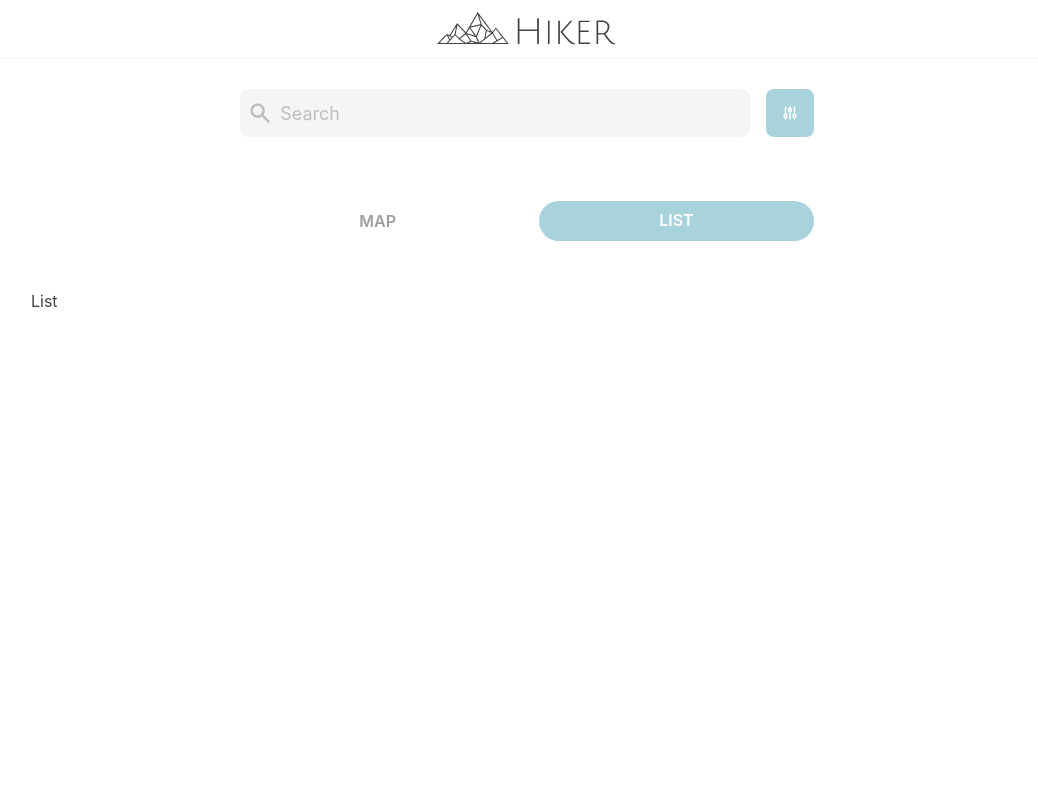
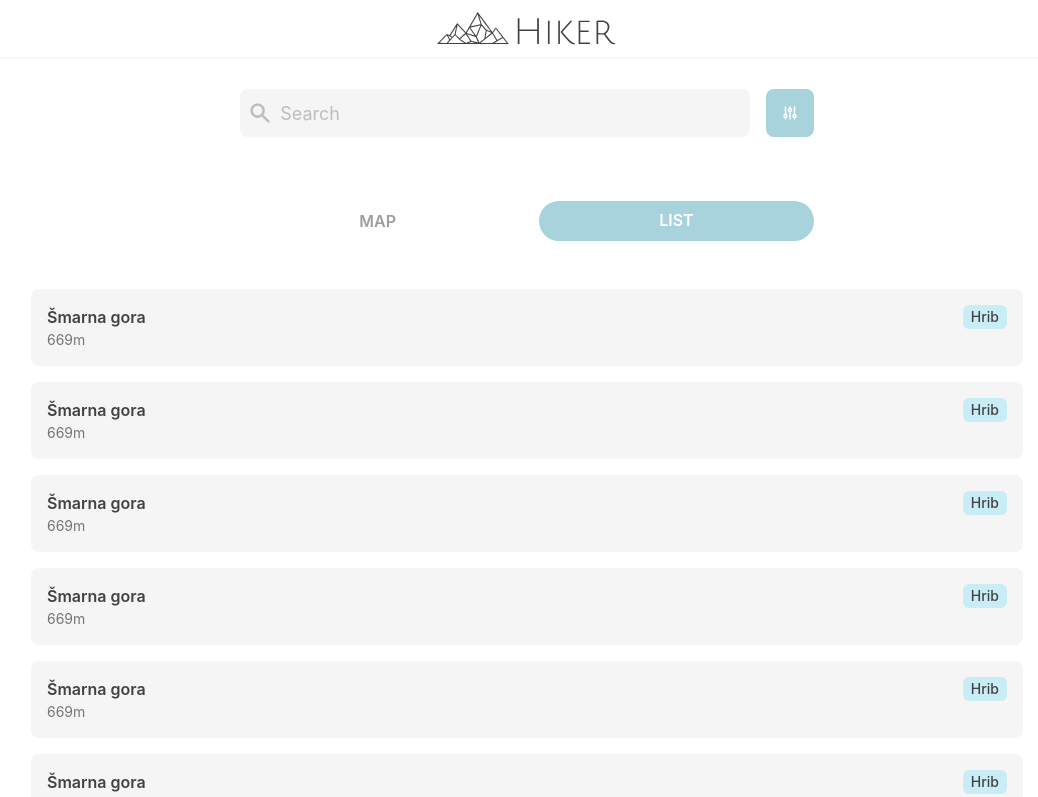
Before and after one commit to joze1239/hiker-web, a React (Create React App) app: page /locations in a window 1280 px wide. Shown: the top 797 px of the page, without its empty margins (113-1151 px from the left). Built offline with nearby package versions, Linux system fonts and the light colour scheme; no server answers.

Commit message:
Add location list layout

```diff
--- a/src/pages/LocationListPage.tsx
+++ b/src/pages/LocationListPage.tsx
@@ -1,8 +1,9 @@
-import { Box, Container, Text } from '@chakra-ui/react';
+import { Box, Container, Flex, Tag, Text } from '@chakra-ui/react';
 import LocationSearch from 'components/location/LocationFilter';
 import Navbar from 'components/Navbar';
 import RouteToggle from 'components/RouteToggle';
 import React from 'react';
+import { Link } from 'react-router-dom';
 import { ROUTE } from 'utils/routes';
 
 const MapPage: React.FC = () => {
@@ -25,7 +26,23 @@ const MapPage: React.FC = () => {
 
       <Container maxW="container.lg">
         <Box py={4}>
-          <Text>List</Text>
+          {Array.from(Array(20)).map((i) => (
+            <Link to="/">
+              <Box p={4} mb={4} borderRadius="lg" backgroundColor="gray.100">
+                <Flex justify="space-between">
+                  <Box>
+                    <Text fontWeight="semibold">Šmarna gora</Text>
+                    <Text fontSize="sm" color="gray.600">
+                      669m
+                    </Text>
+                  </Box>
+                  <Box>
+                    <Tag backgroundColor="primary.100">Hrib</Tag>
+                  </Box>
+                </Flex>
+              </Box>
+            </Link>
+          ))}
         </Box>
       </Container>
     </>
```
